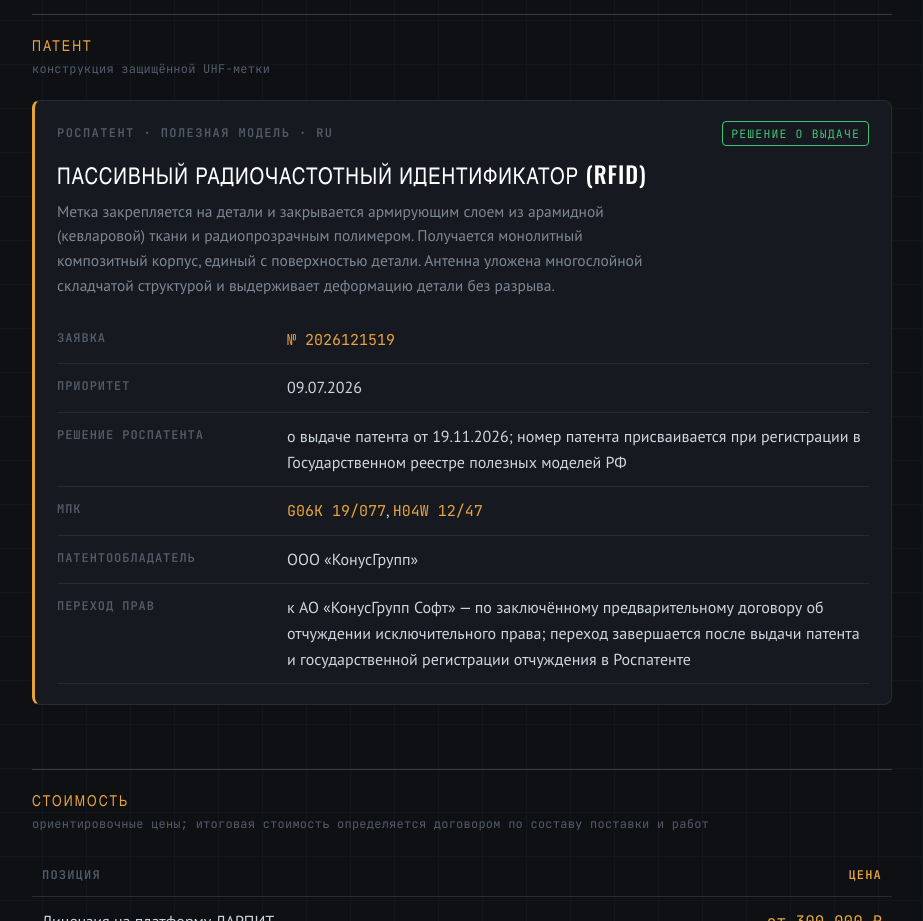
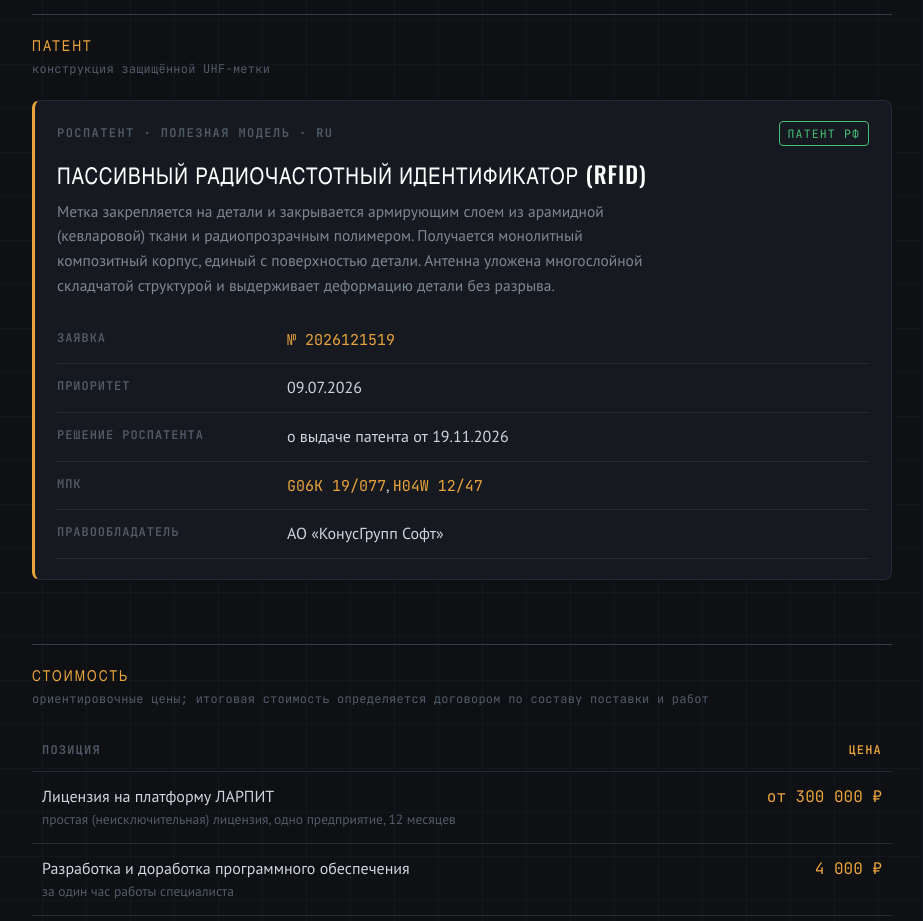
Before and after one commit to semedal/konusgruppsoft-site, a plain HTML site: page index.html in a window 1280 px wide. Shown: the part 1520-2441 px from the top of the page, without its empty margins (178-1101 px from the left). Drawn offline with nearby package versions, Linux system fonts and the light colour scheme.

Commit message:
Патент: итоговый статус, правообладатель АО «КГ Софт»

```diff
--- a/index.html
+++ b/index.html
@@ -207,17 +207,16 @@
         <div class="patent">
           <div class="pt-head">
             <span class="pt-kind">Роспатент · полезная модель · RU</span>
-            <span class="ok">Решение о выдаче</span>
+            <span class="ok">Патент РФ</span>
           </div>
           <b class="pt-title">Пассивный радиочастотный идентификатор (RFID)</b>
           <p>Метка закрепляется на детали и закрывается армирующим слоем из арамидной (кевларовой) ткани и радиопрозрачным полимером. Получается монолитный композитный корпус, единый с поверхностью детали. Антенна уложена многослойной складчатой структурой и выдерживает деформацию детали без разрыва.</p>
           <dl class="info">
             <dt>Заявка</dt><dd><code>№ 2026121519</code></dd>
             <dt>Приоритет</dt><dd>09.07.2026</dd>
-            <dt>Решение Роспатента</dt><dd>о выдаче патента от 19.11.2026; номер патента присваивается при регистрации в Государственном реестре полезных моделей РФ</dd>
+            <dt>Решение Роспатента</dt><dd>о выдаче патента от 19.11.2026</dd>
             <dt>МПК</dt><dd><code>G06K 19/077</code>, <code>H04W 12/47</code></dd>
-            <dt>Патентообладатель</dt><dd>ООО «КонусГрупп»</dd>
-            <dt>Переход прав</dt><dd>к АО «КонусГрупп Софт» — по заключённому предварительному договору об отчуждении исключительного права; переход завершается после выдачи патента и государственной регистрации отчуждения в Роспатенте</dd>
+            <dt>Правообладатель</dt><dd>АО «КонусГрупп Софт»</dd>
           </dl>
         </div>
       </section>
```
